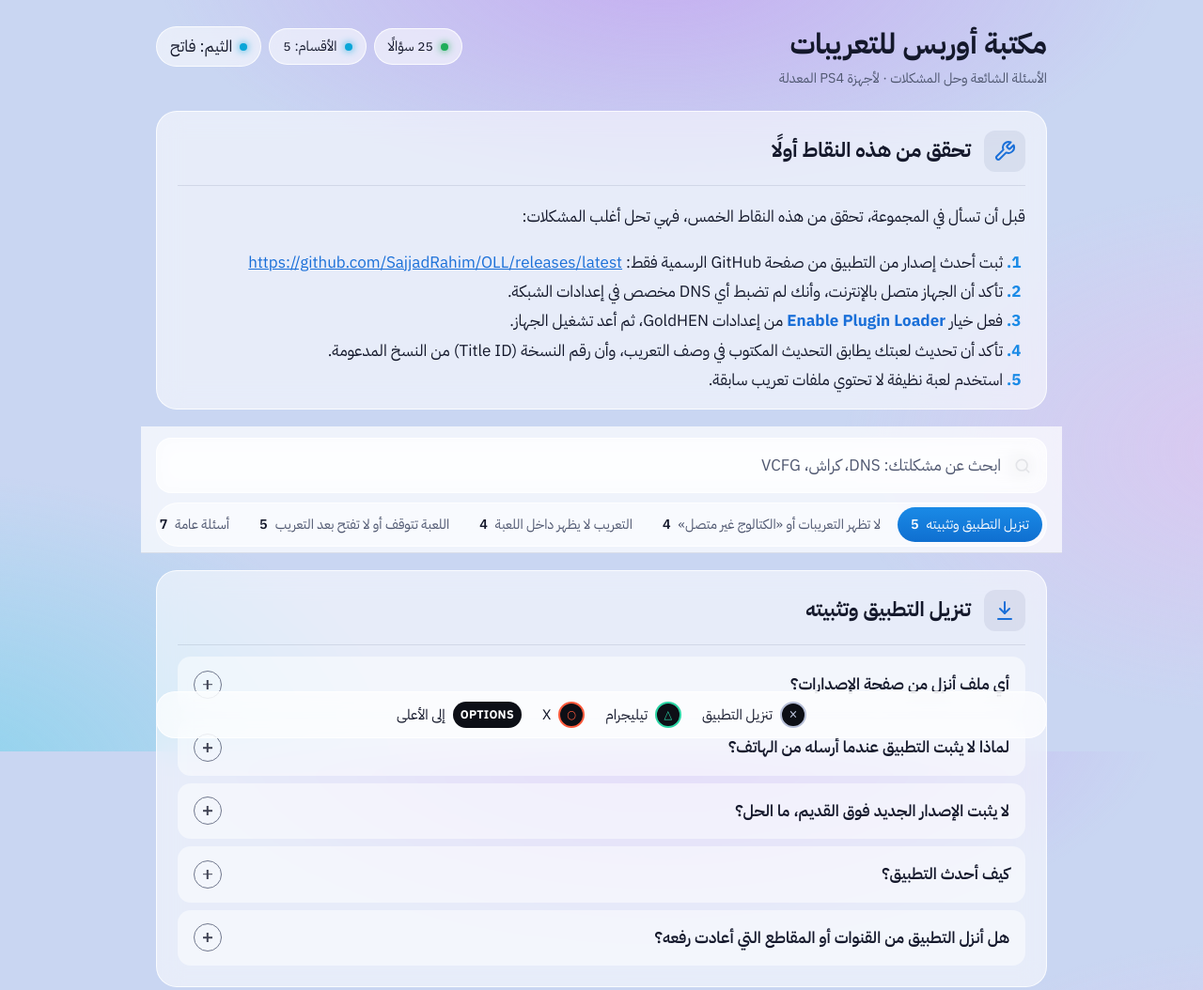
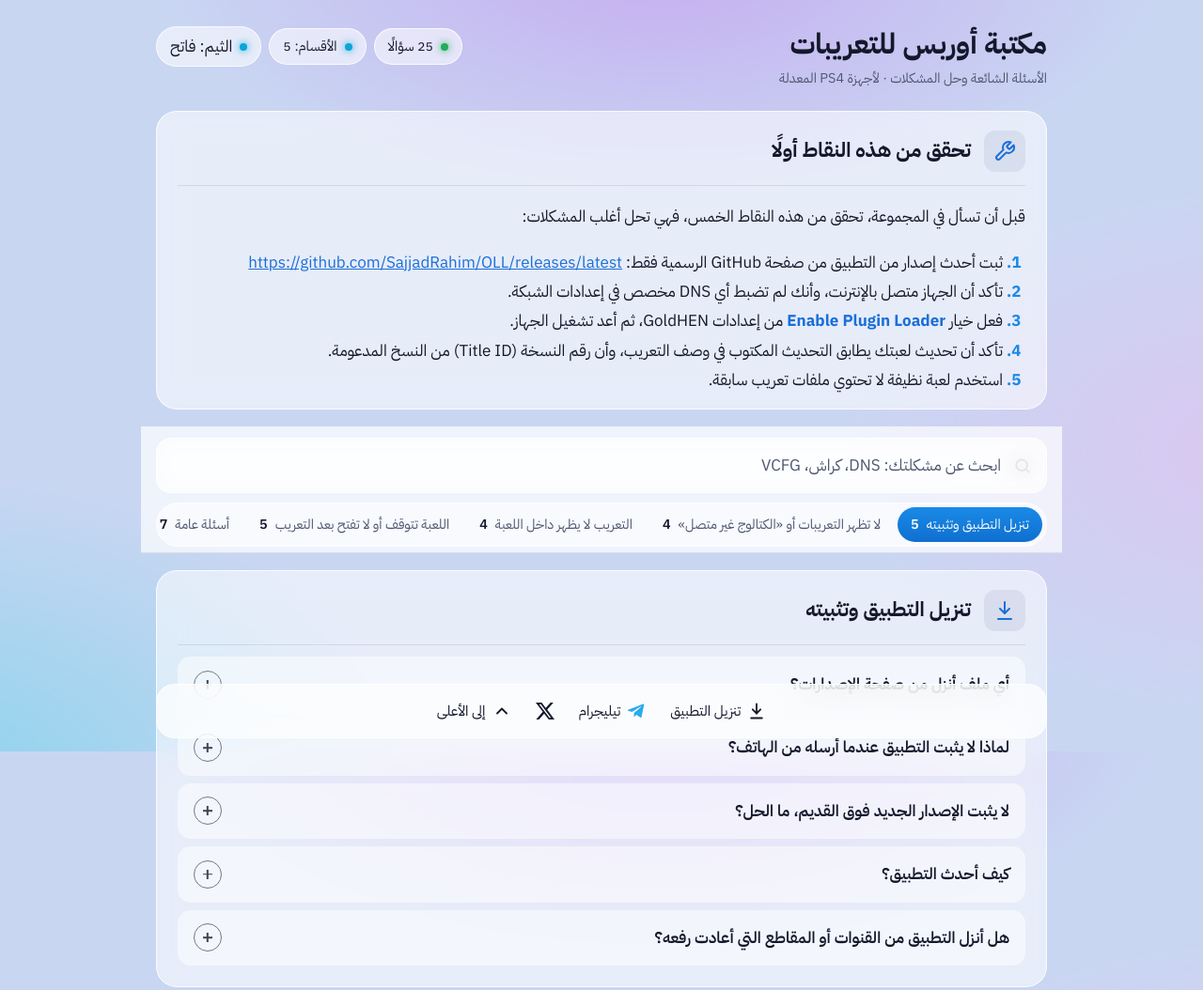
Before and after one commit to SajjadRahim/OLL, a plain HTML site: page docs/faq.html in a window 1280 px wide. Shown: the top 1054 px of the page at 94% size. Drawn offline with Linux system fonts and the light colour scheme.

Commit message:
Update faq.html

```diff
--- a/docs/faq.html
+++ b/docs/faq.html
@@ -110,13 +110,13 @@ pre code{background:none;padding:0;font-size:inherit}
 /* bottom hint bar like the app */
 .bar{position:fixed;inset-inline:16px;bottom:14px;max-width:948px;margin:0 auto;display:flex;justify-content:center;flex-wrap:wrap;gap:6px 22px;padding:10px 18px;border-radius:20px;background:var(--bar);border:1px solid var(--panel-b);backdrop-filter:blur(16px);-webkit-backdrop-filter:blur(16px);z-index:6}
 .bar a{display:inline-flex;align-items:center;gap:8px;color:var(--text);text-decoration:none;font-size:.95rem}
-.bar a:hover span{color:var(--tile-i)}
-.k{display:inline-grid;place-items:center;min-width:28px;height:28px;padding:0 8px;border-radius:999px;background:#0d0f16;color:#fff;font-weight:700;font-size:.78rem;letter-spacing:.02em}
-.k.c{width:28px;padding:0;border:2px solid #ff5a3c;background:#0d0f16;color:#ff5a3c}
-.k.x{width:28px;padding:0;border:2px solid #b8c0d8;color:#b8c0d8}
-.k.t{width:28px;padding:0;border:2px solid #2bd4a4;color:#2bd4a4}
+.bar a,.bar button{font:inherit;font-size:.95rem;color:var(--text);background:none;border:0;padding:4px 2px;cursor:pointer;text-decoration:none}
+.bar a:hover,.bar button:hover{color:var(--tile-i)}
+.bar a,.bar button{display:inline-flex;align-items:center;gap:7px}
+.bar svg{width:20px;height:20px;flex:none}
+.bar a[href*="t.me"] svg{color:#2aabee}
 @media (max-width:640px){
-  .bar a.top-l{display:none}.bar{inset-inline:10px;bottom:10px}
+.bar{inset-inline:10px;bottom:10px}
   body{font-size:16px}.brand h1{font-size:1.5rem}
   .panel{padding:16px 14px 10px;border-radius:18px}.panel h2{font-size:1.15rem}
   .tile{width:38px;height:38px}.a{padding:0 14px 8px}
@@ -249,14 +249,15 @@ pre code{background:none;padding:0;font-size:inherit}
 </div>
 
 <nav class="bar" aria-label="روابط">
-  <a href="https://github.com/SajjadRahim/OLL/releases/latest"><span class="k x">✕</span><span>تنزيل التطبيق</span></a>
-  <a href="https://t.me/OLLPS4"><span class="k t">△</span><span>تيليجرام</span></a>
-  <a href="https://x.com/OLLPS4"><span class="k c">○</span><span>X</span></a>
-  <a class="top-l" href="#top" onclick="scrollTo({top:0});return false"><span class="k">OPTIONS</span><span>إلى الأعلى</span></a>
+  <a href="https://github.com/SajjadRahim/OLL/releases/latest"><svg viewBox="0 0 24 24" fill="none" stroke="currentColor" stroke-width="2.2" stroke-linecap="round" stroke-linejoin="round" aria-hidden="true"><path d="M12 3v12"/><path d="m7 10 5 5 5-5"/><path d="M5 21h14"/></svg><span>تنزيل التطبيق</span></a>
+  <a href="https://t.me/OLLPS4"><svg viewBox="0 0 24 24" fill="currentColor" aria-hidden="true"><path d="M21.9 4.3 18.7 19.4c-.2 1-.9 1.3-1.7.8l-4.8-3.5-2.3 2.2c-.3.3-.5.5-1 .5l.3-4.9 8.9-8c.4-.3-.1-.5-.6-.2L6.5 13.2 1.8 11.7c-1-.3-1-1 .2-1.5L20.6 3c.9-.3 1.6.2 1.3 1.3Z"/></svg><span>تيليجرام</span></a>
+  <a href="https://x.com/OLLPS4" aria-label="X"><svg viewBox="0 0 24 24" fill="currentColor" aria-hidden="true"><path d="M18.9 1.2h3.7l-8 9.1L24 22.8h-7.4l-5.8-7.6-6.6 7.6H.5l8.6-9.8L0 1.2h7.6l5.2 6.9ZM17.6 20.6h2L6.5 3.2H4.3Z"/></svg></a>
+  <button type="button" id="totop"><svg viewBox="0 0 24 24" fill="none" stroke="currentColor" stroke-width="2.2" stroke-linecap="round" stroke-linejoin="round" aria-hidden="true"><path d="m6 15 6-6 6 6"/></svg><span>إلى الأعلى</span></button>
 </nav>
 
 <script>
 (function(){
+  document.getElementById('totop').addEventListener('click',function(){try{window.scrollTo({top:0,behavior:'smooth'});}catch(e){window.scrollTo(0,0);}});
   var root=document.documentElement,btn=document.getElementById('theme'),tl=document.getElementById('tl');
   function cur(){return root.getAttribute('data-theme')||(matchMedia('(prefers-color-scheme: light)').matches?'light':'dark');}
   function label(){tl.textContent=cur()==='dark'?'الثيم: داكن':'الثيم: فاتح';}
```
